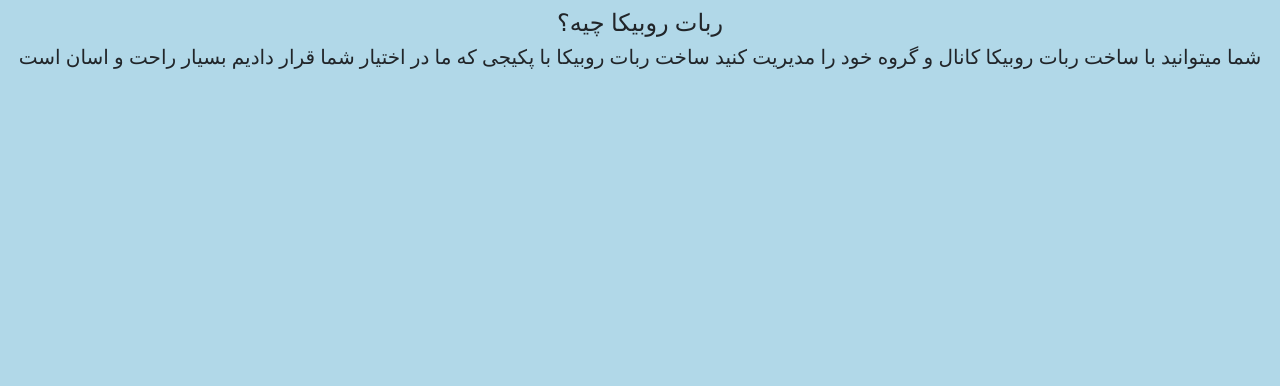
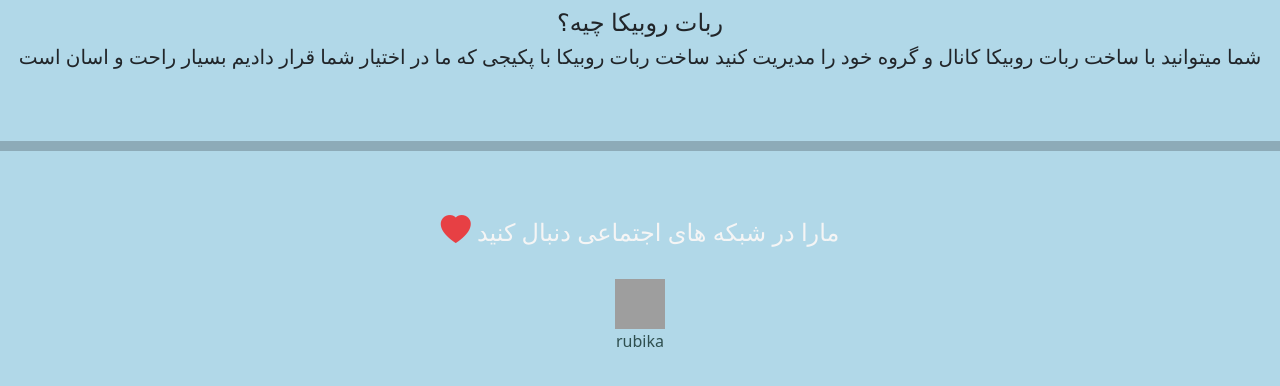
Before and after one commit to ArverRubika/ArverRubika.github.io, a plain HTML site: page index.html in a window 1280 px wide. Shown: the part 342-728 px from the top of the page. Drawn offline with nearby package versions, Linux system fonts and the light colour scheme; grey boxes are pictures that could not be loaded; some icons are missing.

Commit message:
Initial commit

```diff
--- a/index.html
+++ b/index.html
@@ -1,11 +1,13 @@
 <html>
 <head>
+    <link rel="stylesheet" href="https://cdn.jsdelivr.net/npm/bootstrap-icons@1.7.2/font/bootstrap-icons.css">
     <link href="https://cdn.jsdelivr.net/npm/bootstrap@5.3.0/dist/css/bootstrap.min.css" rel="stylesheet" integrity="sha384-9ndCyUaIbzAi2FUVXJi0CjmCapSmO7SnpJef0486qhLnuZ2cdeRhO02iuK6FUUVM" crossorigin="anonymous">
     <link rel="icon" type="images/x-icon" href="https://ex.iliat.iliat.yclass2.ir/8533527251338.ico">
 	<meta http-equiv="Content-Type" content="text/html; charset=UTF-8">
 	<meta name="viewport" content="width=device-width, initial-scale=1.0, maximum-scale=1, minimum-scale=1 user-scalable=no">
 	<meta name="theme-color" content="#fff">
 	<meta name="description" content="ArverRubika">
+    <meta name="robots" content="noindex">
 	<title>ArverRubika</title>
 </head>
 
@@ -31,6 +33,15 @@
             شما میتوانید با ساخت ربات روبیکا کانال و گروه خود را مدیریت کنید &zwnj;ساخت ربات روبیکا با پکیجی که ما در اختیار شما قرار دادیم بسیار راحت و اسان است
         </h5>
     </div>
-
+    <br><br>
+    <hr style="height: 2px; width:100%; border-width: 10px;">
+    <br><br>
+    <div>
+        <h4 style="text-align: center;color:whitesmoke">
+            <span id="boot-icon" class="bi bi-heart-fill" style="font-size: 30px; color: rgb(255, 0, 0); opacity: 0.7;"></span>
+            مارا در شبکه های اجتماعی دنبال کنید</h4>
+        <br>
+        <center><a href="https://rubika.ir/ArverTeam" style="color:darkslategrey; text-decoration: none;" ><img src="https://cdn-icons-png.flaticon.com/512/432/432757.png" alt="rubika icon" width="50px" height="50px"><br>rubika</a></center>
+    </div>
 </body>
 </html>
```
